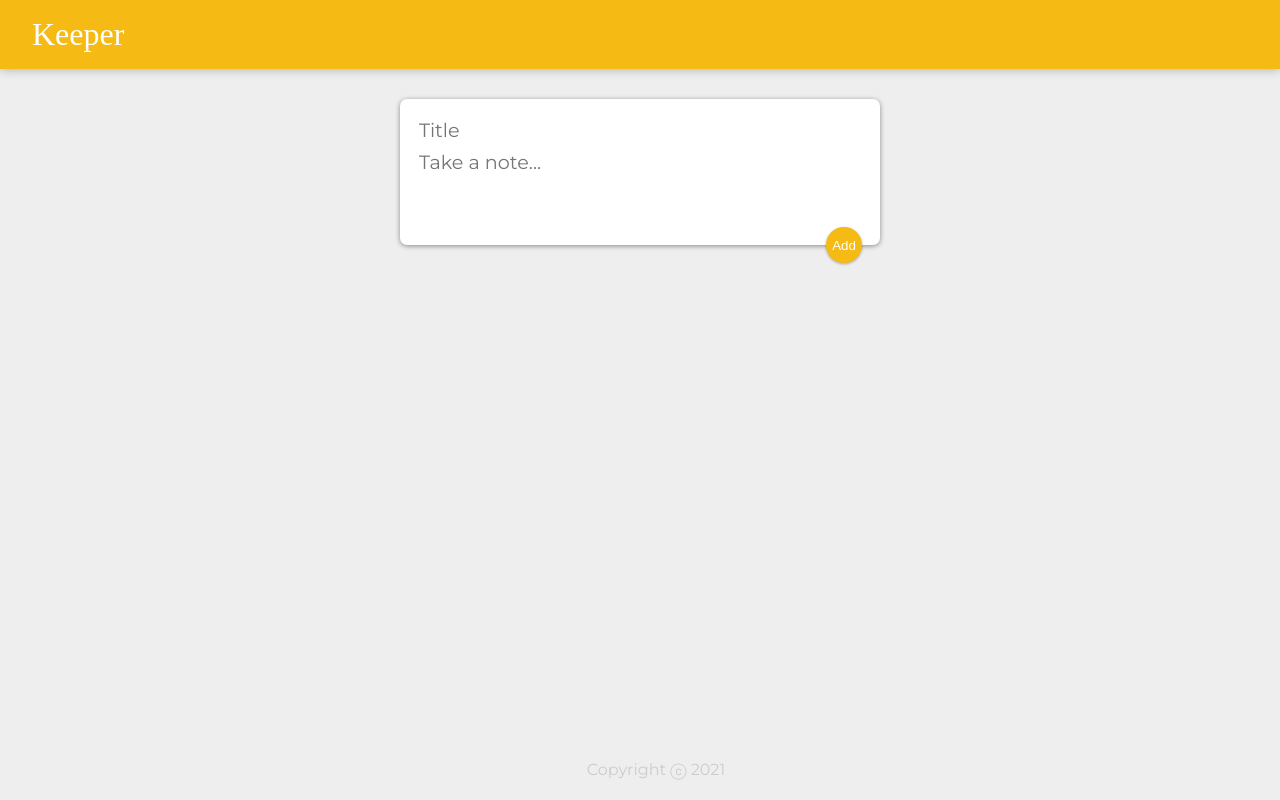
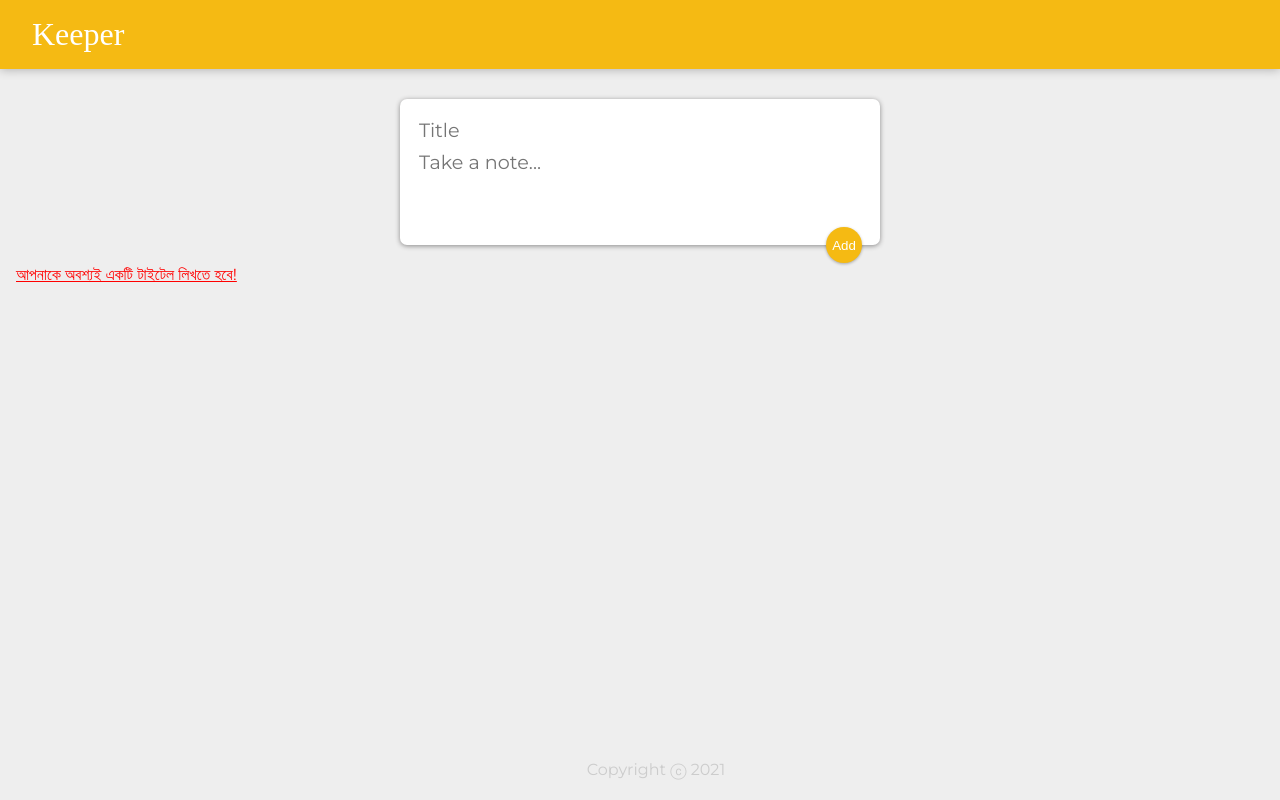
Before and after one commit to Rahat92/keeper-app, a React (Create React App) app: page / in a window 1280 px wide. Built offline with nearby package versions, Linux system fonts and the light colour scheme; a web font is replaced by a local one.

Commit message:
alert messege successfully functioning

```diff
--- a/src/components/App.jsx
+++ b/src/components/App.jsx
@@ -5,19 +5,24 @@ import Note from "./Note";
 import CreateArea from "./CreateArea";
 
 function App() {
-	const [click,updateClick] = useState(false);
-	const [inputStatus,updateStatus] = useState(false);
 	const [ok,updateOk] = useState(false);
 	const [input,inputArray] = useState([
 		]);
 
 
+function seeChange(typeStatus){
+	if(typeStatus===true){
+		updateOk(false)
+		console.log("typing")
+	}else{
 
+		updateOk(true)
+	}
+
+}
 function addtoNote(letter,event){
-	updateClick(true);
 	event.preventDefault();
 	if(letter.title.length>0){
-		updateStatus(true);
 		updateOk(false);
 		inputArray(prev=>{
 			return(
@@ -25,10 +30,9 @@ function addtoNote(letter,event){
 			)
 
 	});
-	}else{
+	}else if(letter.title.length === 0){
 		updateOk(true);
 	}
-
 }
   return (
     <div>
@@ -36,9 +40,10 @@ function addtoNote(letter,event){
       <CreateArea
 
       	listenButton = {addtoNote}
+      	trackChange = {seeChange}
       />
     {
-    	ok?<p>Please Enter a title Please</p>:null
+    	ok?<p style = {{color:"red",textDecoration:"underline"}}>আপনাকে অবশ্যই একটি টাইটেল লিখতে হবে!</p>:null
     }
     {
     	input.map((item,index)=>{
--- a/src/components/CreateArea.jsx
+++ b/src/components/CreateArea.jsx
@@ -1,5 +1,6 @@
 import React ,{useState} from "react";
 function CreateArea(props) {
+  const [typeStatus,updateTypeStatus] = useState(false);
 	const [letter,word] = useState({
       title : "",
       content : ""
@@ -7,41 +8,54 @@ function CreateArea(props) {
 
   function traceInput(event){
   const name = event.target.name;
-  const value = event.target.value;
+  const input = event.target.value;
+  const value = {
+    title:input,
+    content:input
+  };
   if(name === "title"){
       word(prev=>{
       return {
-        title:value,
+        title:value.title,
         content:prev.content
       }
     })
+    if(value.title.length>0){
+    updateTypeStatus(true);
+  }else if(value.title.length===0){
+    updateTypeStatus(false);
+  }
   }else if(name === "content"){
       word(prev=>{
       return {
         title:prev.title,
-        content:value
+        content:value.content
       }
     })
 
   }
+
 }
   return (
-    <div>
+    <div>{props.trackChange(typeStatus)}
       <form action = "">
-        <input autoFocus = "on" onChange = {traceInput} name="title" placeholder="Title" value = {letter.title} />
+        <input autoFocus = "on" onChange = {traceInput}
+        name="title" placeholder="Title" value = {letter.title} />
         <textarea onChange = {traceInput} name="content" placeholder="Take a note..." rows="3" value = {letter.content}/>
         <button onClick = {(event)=>{
           props.listenButton(letter,event);
           word({
             title:"",
             content:""
-          })
+          });
+          updateTypeStatus(false)
       }
 
       } >Add</button>
       </form>
     </div>
   );
+
 }
 
 export default CreateArea;
```
